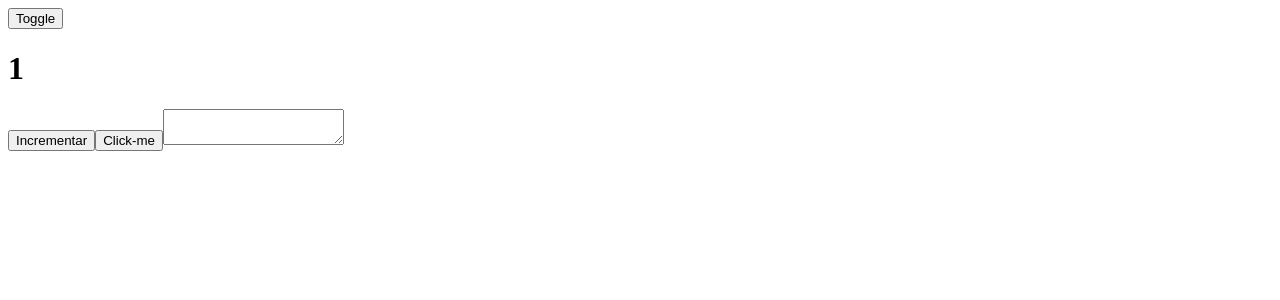
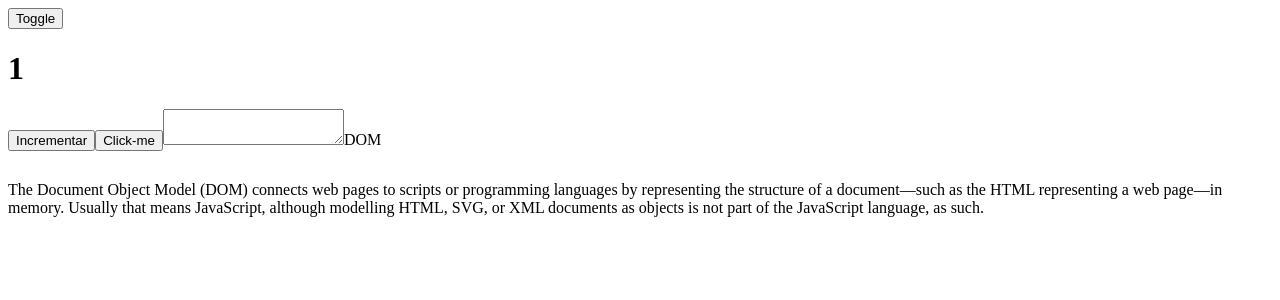
Before and after one commit to devmatsu/learning-angular, an Angular app: page / in a window 1280 px wide. Shown: the top 300 px of the page. Built offline with nearby package versions, Linux system fonts and the light colour scheme.

Commit message:
updating

```diff
--- a/src/app/app.component.html
+++ b/src/app/app.component.html
@@ -1,3 +1,4 @@
 <app-contador></app-contador>
 <app-click-me></app-click-me>
 <app-caixa-de-texto></app-caixa-de-texto>
+<app-tooltip-example></app-tooltip-example>
--- a/src/app/tooltip-example/tooltip-example.component.css
+++ b/src/app/tooltip-example/tooltip-example.component.css
@@ -0,0 +1,25 @@
+.tooltip {
+   background-color: #444;
+   border: 1px solid #333;
+   border-radius: 8px;
+   color: #fff;
+   display: none;
+   max-width: 500px;
+   padding: 10px 15px;
+   position: absolute;
+ }
+
+ .tooltip p {
+   font: 14px/1.6 "Helvetica Neue", sans-serif;
+   margin: 0;
+   padding: 0;
+ }
+
+ .visible {
+   display: inline-block;
+ }
+
+ .term {
+   cursor: pointer;
+   display: inline-block;
+ }
--- a/src/app/tooltip-example/tooltip-example.component.html
+++ b/src/app/tooltip-example/tooltip-example.component.html
@@ -1 +1,12 @@
-<p>tooltip-example works!</p>
+<p class="term"
+  (mouseover)="alteraPosicaoDaTooltip($event.x, $event.y); exibeTooltip()"
+  (mouseleave)="escondeTooltip()">DOM</p>
+
+<div [class.visible]="visible"
+[style.left.px]="mouse.x" [style.top.px]="mouse.y">
+  <p>The Document Object Model (DOM) connects web pages to scripts or
+  programming languages by representing the structure of a document—such
+  as the HTML representing a web page—in memory. Usually that means
+  JavaScript, although modelling HTML, SVG, or XML documents as objects
+  is not part of the JavaScript language, as such.</p>
+</div>
--- a/src/app/tooltip-example/tooltip-example.component.ts
+++ b/src/app/tooltip-example/tooltip-example.component.ts
@@ -1,15 +1,24 @@
-import { Component, OnInit } from '@angular/core';
+import { Component } from '@angular/core';
 
 @Component({
   selector: 'app-tooltip-example',
   templateUrl: './tooltip-example.component.html',
   styleUrls: ['./tooltip-example.component.css']
 })
-export class TooltipExampleComponent implements OnInit {
+export class TooltipExampleComponent {
 
-  constructor() { }
+  public visible = false;
+  public mouse = { x: 0, y: 0 };
 
-  ngOnInit() {
+  alteraPosicaoDaTooltip(x: number, y: number) {
+    this.mouse = { x, y };
   }
 
+  exibeTooltip() {
+    this.visible = true;
+  }
+
+  escondeTooltip() {
+    this.visible = false;
+  }
 }
```
